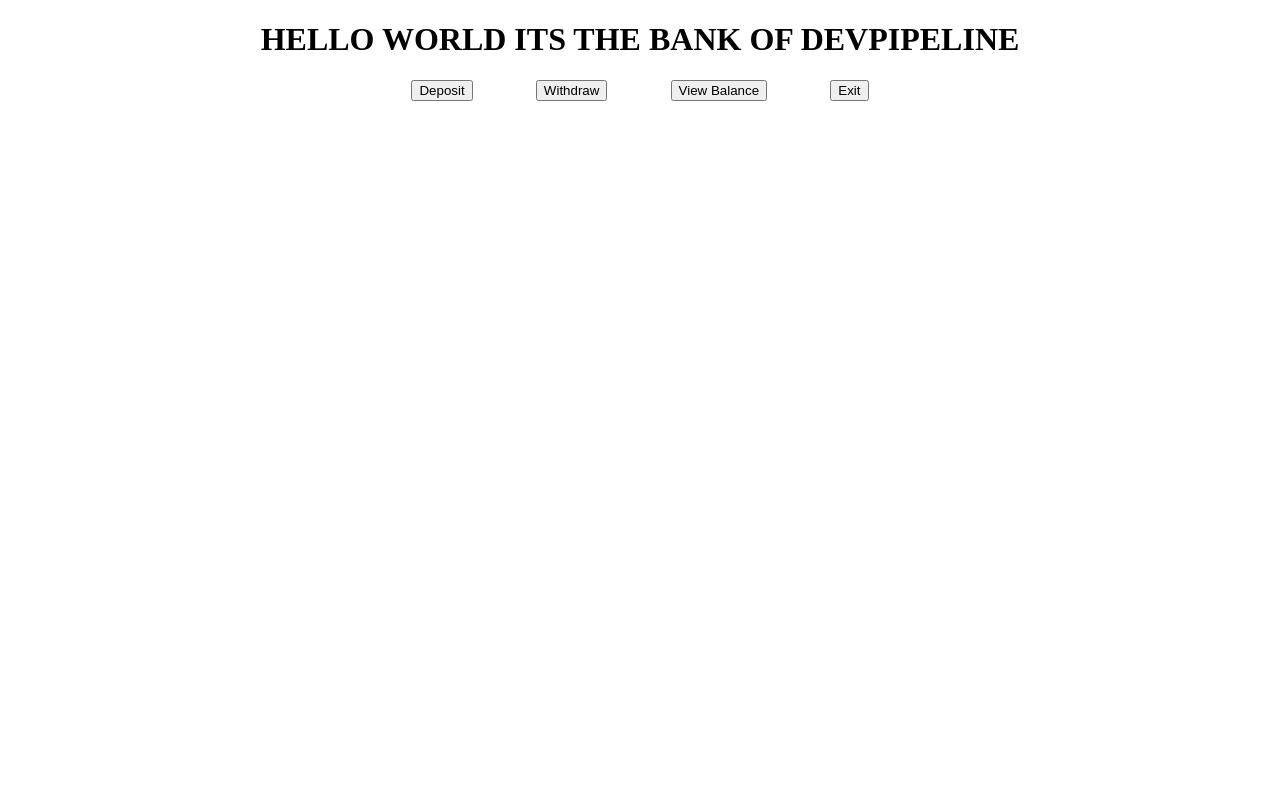
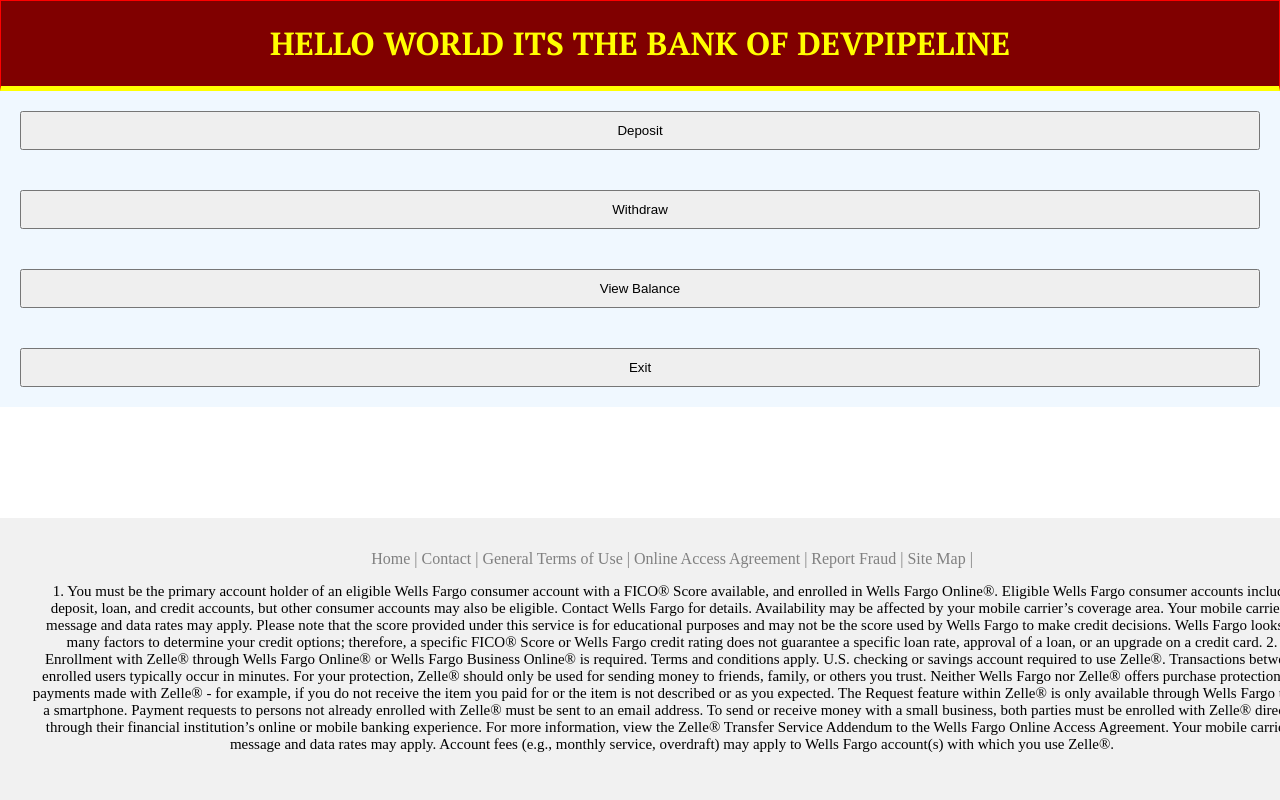
Before and after one commit to eslip96/ATM, a plain HTML site: page index.html in a window 1280 px wide. Drawn offline with Linux system fonts and the light colour scheme.

Commit message:
fixed entire layout made it visually pleasing and placed back placeholder text for user visibility

```diff
--- a/index.html
+++ b/index.html
@@ -5,18 +5,67 @@
     <meta http-equiv="X-UA-Compatible" content="IE=edge" />
     <meta name="viewport" content="width=device-width, initial-scale=1.0" />
     <title>DevPipeline || ATM</title>
+    <link rel="preconnect" href="https://fonts.googleapis.com" />
+    <link rel="preconnect" href="https://fonts.gstatic.com" crossorigin />
+    <link
+      href="https://fonts.googleapis.com/css2?family=PT+Serif:ital,wght@0,400;0,700;1,400;1,700&display=swap"
+      rel="stylesheet"
+    />
     <link rel="stylesheet" href="/styles.css" />
   </head>
   <body>
-    <h1>HELLO WORLD ITS THE BANK OF DEVPIPELINE</h1>
+    <div class="nav-bar-container">
+      <h1>HELLO WORLD ITS THE BANK OF DEVPIPELINE</h1>
+    </div>
     <div class="button-container">
       <button onclick="showDeposit()">Deposit</button>
       <button onclick="showWithdraw()">Withdraw</button>
       <button onclick="showBalance()">View Balance</button>
       <button onclick="exit()">Exit</button>
     </div>
-    <div id="input-area"></div>
-    <div id="display"></div>
+    <div class="display-container">
+      <div id="input-area"></div>
+      <div id="display"></div>
+    </div>
+    <div class="footer">
+      <a href="/index.html">Home |</a>
+      <a href="/index.html">Contact |</a>
+      <a href="/index.html">General Terms of Use |</a>
+      <a href="/index.html">Online Access Agreement |</a>
+      <a href="/index.html">Report Fraud |</a>
+      <a href="/index.html">Site Map |</a>
+      <p>
+        1. You must be the primary account holder of an eligible Wells Fargo
+        consumer account with a FICO® Score available, and enrolled in Wells
+        Fargo Online®. Eligible Wells Fargo consumer accounts include deposit,
+        loan, and credit accounts, but other consumer accounts may also be
+        eligible. Contact Wells Fargo for details. Availability may be affected
+        by your mobile carrier’s coverage area. Your mobile carrier's message
+        and data rates may apply. Please note that the score provided under this
+        service is for educational purposes and may not be the score used by
+        Wells Fargo to make credit decisions. Wells Fargo looks at many factors
+        to determine your credit options; therefore, a specific FICO® Score or
+        Wells Fargo credit rating does not guarantee a specific loan rate,
+        approval of a loan, or an upgrade on a credit card. 2. Enrollment with
+        Zelle® through Wells Fargo Online® or Wells Fargo Business Online® is
+        required. Terms and conditions apply. U.S. checking or savings account
+        required to use Zelle®. Transactions between enrolled users typically
+        occur in minutes. For your protection, Zelle® should only be used for
+        sending money to friends, family, or others you trust. Neither Wells
+        Fargo nor Zelle® offers purchase protection for payments made with
+        Zelle® - for example, if you do not receive the item you paid for or the
+        item is not described or as you expected. The Request feature within
+        Zelle® is only available through Wells Fargo using a smartphone. Payment
+        requests to persons not already enrolled with Zelle® must be sent to an
+        email address. To send or receive money with a small business, both
+        parties must be enrolled with Zelle® directly through their financial
+        institution’s online or mobile banking experience. For more information,
+        view the Zelle® Transfer Service Addendum to the Wells Fargo Online
+        Access Agreement. Your mobile carrier's message and data rates may
+        apply. Account fees (e.g., monthly service, overdraft) may apply to
+        Wells Fargo account(s) with which you use Zelle®.
+      </p>
+    </div>
   </body>
   <script src="/script.js"></script>
 </html>
--- a/script.js
+++ b/script.js
@@ -57,7 +57,7 @@ function showBalance() {
 function showDeposit() {
   const inputArea = document.getElementById("input-area");
   inputArea.innerHTML = `
-    <input type="number" id="depositAmount"/>
+    <input id="depositAmount" placeholder="Enter amount"/>
     <button onclick="handleDeposit()">Submit</button>
   `;
 }
@@ -74,7 +74,7 @@ function handleDeposit() {
 function showWithdraw() {
   const inputArea = document.getElementById("input-area");
   inputArea.innerHTML = `
-    <input type="number" id="withdrawAmount"/>
+    <input id="withdrawAmount"/>
     <button onclick="handleWithdraw()">Submit</button>
   `;
 }
--- a/styles.css
+++ b/styles.css
@@ -1,15 +1,80 @@
+body {
+  margin: 0;
+  width: 100%;
+  height: 100%;
+}
+
+.nav-bar-container {
+  display: block;
+  border: 1px solid red;
+  background-color: maroon;
+  border-bottom: yellow 5px solid;
+}
+
 h1 {
   display: flex;
   justify-content: center;
+  font-family: "PT serif";
+  color: yellow;
+  background-color: maroon;
 }
 
 .button-container {
   display: flex;
+  flex-direction: column;
   justify-content: center;
-  gap: 5%;
+  background-color: aliceblue;
 }
 
 button {
   display: flex;
   justify-content: center;
+  padding: 10px;
+  margin: 20px;
 }
+
+button:hover {
+  cursor: pointer;
+}
+
+.display-container {
+  display: flex;
+  justify-content: center;
+}
+
+.display-container > #input-area {
+  display: flex;
+  flex-direction: column;
+  justify-content: center;
+  margin-top: 5%;
+}
+
+input-area {
+  display: flex;
+  justify-content: center;
+  margin-top: 3%;
+}
+
+.footer {
+  text-align: center;
+  padding: 2em;
+  background-color: #f1f1f1;
+  position: fixed;
+  left: 0;
+  bottom: 0;
+  width: 100%;
+}
+
+.footer > a {
+  color: gray;
+  text-decoration: none;
+}
+
+a:hover {
+  text-decoration: underline;
+}
+
+.footer > p {
+  font-size: 15px;
+  color: light black;
+}
```
